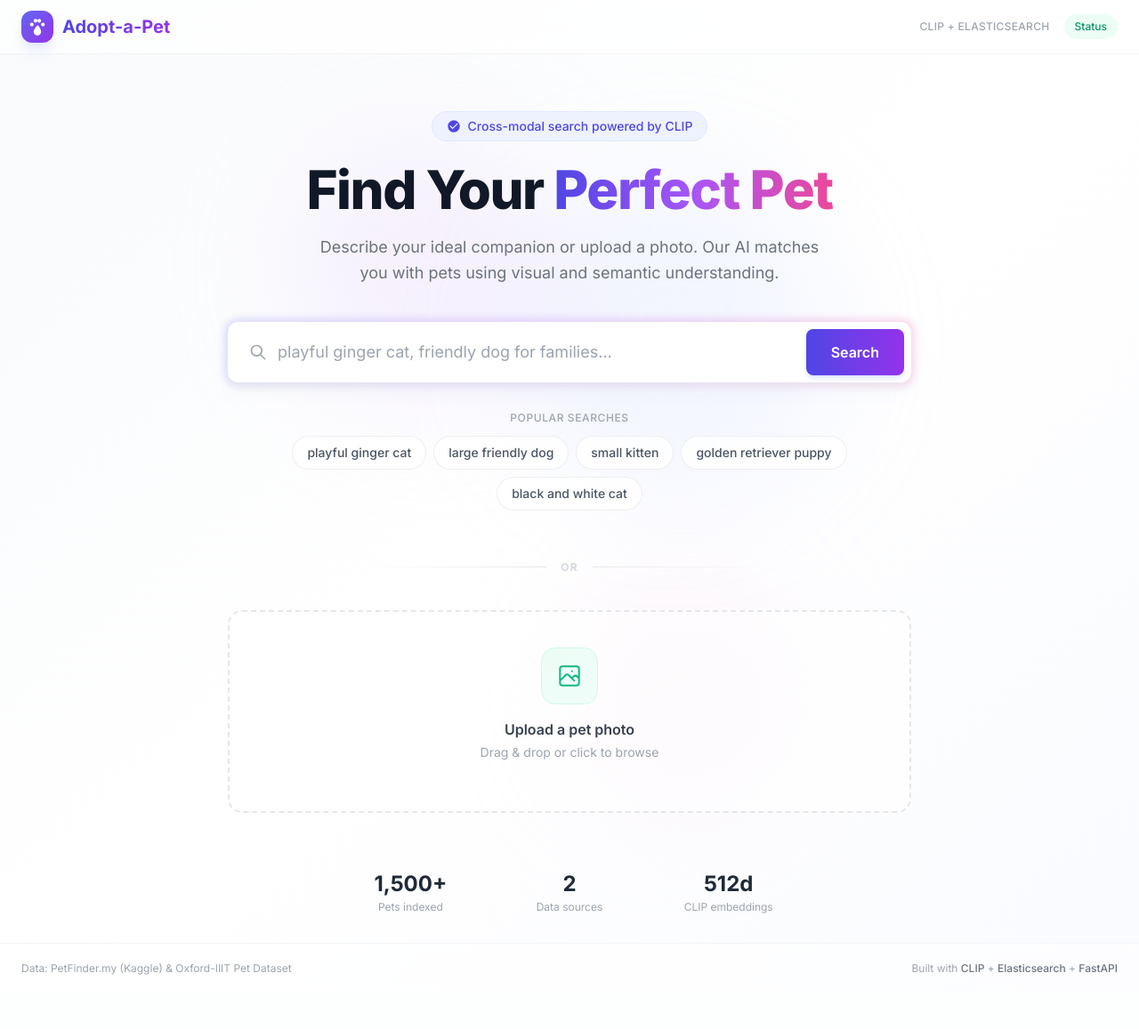
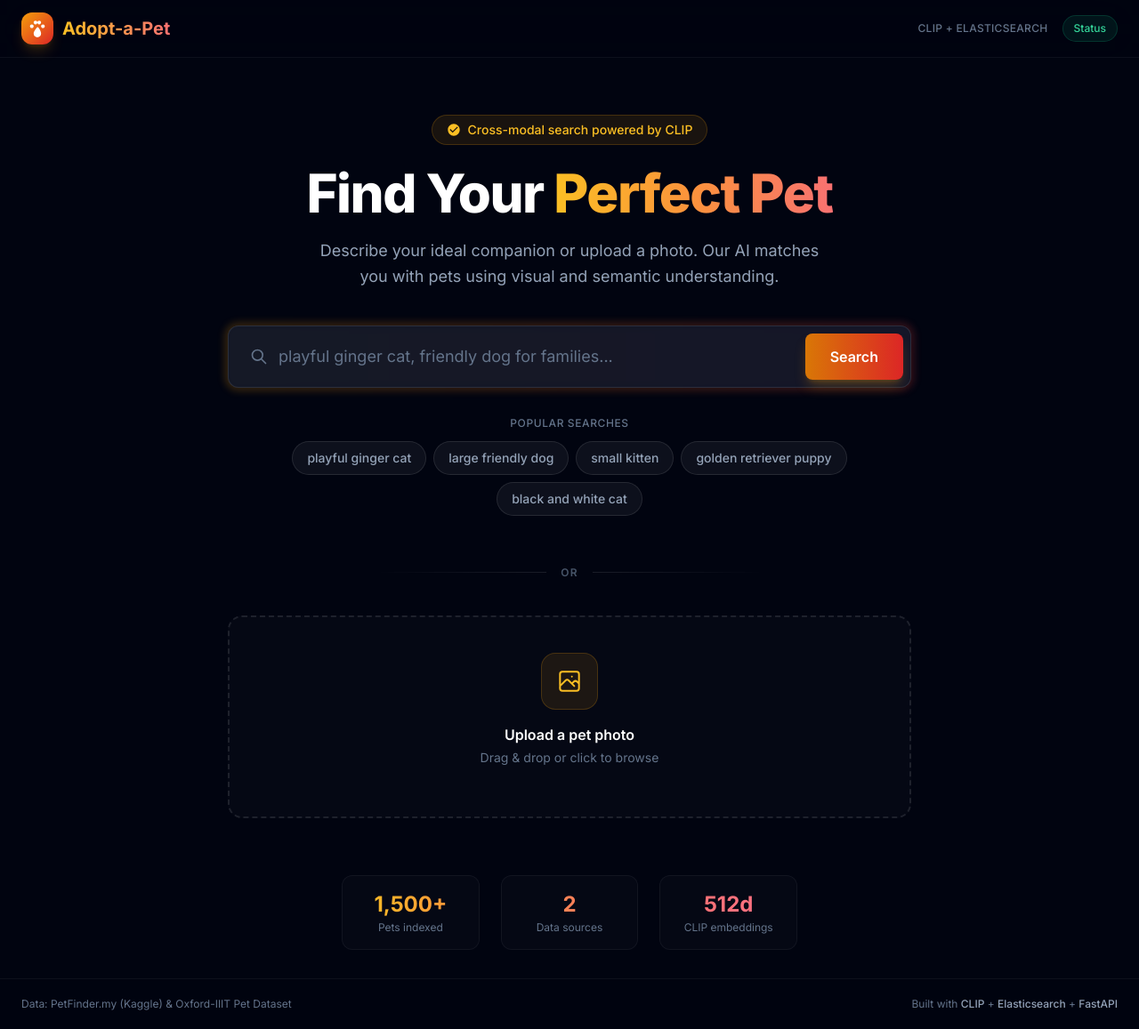
Before and after one commit to danbello1795/adopt-a-pet, a FastAPI app: page / in a window 1280 px wide. Shown: the whole page at 89% size. Before the commit the page ends 1096 px from the top, so only its background shows below. Run offline with FastAPI, Linux system fonts and the light colour scheme; parts of the project's set-up code (start-up, migrations or seed data) failed here and were passed over; some libraries are stand-ins or nearby versions.

Commit message:
feat: Introduce core frontend UI for pet adoption search, comprising base, home, and results templates with styling and animations.

```diff
--- a/src/api/templates/base.html
+++ b/src/api/templates/base.html
@@ -14,46 +14,67 @@
             theme: {
                 extend: {
                     fontFamily: { sans: ['Inter', 'system-ui', 'sans-serif'] },
+                    colors: {
+                        dark: {
+                            50: '#f8fafc',
+                            100: '#f1f5f9',
+                            200: '#e2e8f0',
+                            300: '#94a3b8',
+                            400: '#64748b',
+                            500: '#475569',
+                            600: '#334155',
+                            700: '#1e293b',
+                            800: '#0f172a',
+                            900: '#020617',
+                            950: '#010410',
+                        }
+                    }
                 }
             }
         }
     </script>
 </head>
-<body class="bg-gradient-to-br from-slate-50 via-white to-indigo-50/30 min-h-screen font-sans">
-    <nav class="sticky top-0 z-50 backdrop-blur-lg bg-white/70 border-b border-gray-200/50">
-        <div class="max-w-7xl mx-auto px-6 py-3 flex items-center justify-between">
+<body class="bg-dark-950 min-h-screen font-sans text-gray-200 flex flex-col">
+    <!-- Ambient background glow -->
+    <div class="fixed inset-0 -z-10 overflow-hidden">
+        <div class="absolute top-0 left-1/4 w-[600px] h-[600px] bg-amber-600/8 rounded-full blur-[120px] animate-glow"></div>
+        <div class="absolute bottom-0 right-1/4 w-[500px] h-[500px] bg-red-600/8 rounded-full blur-[120px] animate-glow-delayed"></div>
+    </div>
+
+    <nav class="sticky top-0 z-50 backdrop-blur-xl bg-dark-950/70 border-b border-white/5">
+        <div class="max-w-7xl mx-auto px-6 py-3.5 flex items-center justify-between">
             <a href="/" class="flex items-center gap-2.5 group">
-                <div class="w-9 h-9 bg-gradient-to-br from-indigo-500 to-purple-600 rounded-xl flex items-center justify-center shadow-lg shadow-indigo-200/50 group-hover:shadow-indigo-300/70 transition-all duration-300 group-hover:scale-105">
+                <div class="w-9 h-9 bg-gradient-to-br from-amber-500 to-red-600 rounded-xl flex items-center justify-center shadow-lg shadow-amber-500/20 group-hover:shadow-amber-500/40 transition-all duration-300 group-hover:scale-105">
                     <svg class="w-5 h-5 text-white" fill="currentColor" viewBox="0 0 24 24">
                         <path d="M4.5 11.5c-1.4 0-2.5-1.1-2.5-2.5S3.1 6.5 4.5 6.5 7 7.6 7 9s-1.1 2.5-2.5 2.5zm5-5C8.1 6.5 7 5.4 7 4s1.1-2.5 2.5-2.5S12 2.6 12 4s-1.1 2.5-2.5 2.5zm5 0C13.1 6.5 12 5.4 12 4s1.1-2.5 2.5-2.5S17 2.6 17 4s-1.1 2.5-2.5 2.5zm5 5c-1.4 0-2.5-1.1-2.5-2.5s1.1-2.5 2.5-2.5S22 7.6 22 9s-1.1 2.5-2.5 2.5zM12 24c-2.8 0-5-2.2-5-5 0-3 3.5-7.2 4.6-8.4.4-.4 1-.4 1.4-.1l.1.1C14.5 11.8 17 16 17 19c0 2.8-2.2 5-5 5z"/>
                     </svg>
                 </div>
-                <span class="text-xl font-bold bg-gradient-to-r from-indigo-600 to-purple-600 bg-clip-text text-transparent">
+                <span class="text-xl font-bold bg-gradient-to-r from-amber-400 to-red-400 bg-clip-text text-transparent">
                     Adopt-a-Pet
                 </span>
             </a>
             <div class="flex items-center gap-4">
-                <span class="hidden sm:block text-xs font-medium text-gray-400 tracking-wide uppercase">CLIP + Elasticsearch</span>
-                <a href="/health" class="text-xs px-3 py-1.5 rounded-full bg-emerald-50 text-emerald-600 font-medium hover:bg-emerald-100 transition-colors">
+                <span class="hidden sm:block text-xs font-medium text-dark-400 tracking-wide uppercase">CLIP + Elasticsearch</span>
+                <a href="/health" class="text-xs px-3 py-1.5 rounded-full bg-emerald-500/10 text-emerald-400 font-medium hover:bg-emerald-500/20 transition-colors border border-emerald-500/20">
                     Status
                 </a>
             </div>
         </div>
     </nav>
 
-    <main class="max-w-7xl mx-auto px-6 py-8">
+    <main class="max-w-7xl mx-auto px-6 py-8 flex-1">
         {% block content %}{% endblock %}
     </main>
 
-    <footer class="mt-auto border-t border-gray-100 bg-white/50 backdrop-blur-sm">
+    <footer class="border-t border-white/5 bg-dark-950/80 backdrop-blur-sm">
         <div class="max-w-7xl mx-auto px-6 py-5 flex flex-col sm:flex-row items-center justify-between gap-2">
-            <p class="text-xs text-gray-400">
+            <p class="text-xs text-dark-400">
                 Data: PetFinder.my (Kaggle) &amp; Oxford-IIIT Pet Dataset
             </p>
-            <p class="text-xs text-gray-400">
-                Built with <span class="font-medium text-gray-500">CLIP</span> +
-                <span class="font-medium text-gray-500">Elasticsearch</span> +
-                <span class="font-medium text-gray-500">FastAPI</span>
+            <p class="text-xs text-dark-400">
+                Built with <span class="font-medium text-dark-300">CLIP</span> +
+                <span class="font-medium text-dark-300">Elasticsearch</span> +
+                <span class="font-medium text-dark-300">FastAPI</span>
             </p>
         </div>
     </footer>
--- a/src/api/templates/home.html
+++ b/src/api/templates/home.html
@@ -4,33 +4,27 @@
 {% block content %}
 <!-- Hero Section -->
 <div class="relative mt-8 mb-16">
-    <div class="absolute inset-0 -z-10">
-        <div class="absolute top-10 left-1/4 w-72 h-72 bg-purple-200/30 rounded-full blur-3xl animate-float"></div>
-        <div class="absolute top-20 right-1/4 w-96 h-96 bg-indigo-200/20 rounded-full blur-3xl animate-float-delayed"></div>
-        <div class="absolute bottom-0 left-1/2 w-64 h-64 bg-pink-200/20 rounded-full blur-3xl animate-float"></div>
-    </div>
-
     <div class="max-w-3xl mx-auto text-center">
-        <div class="inline-flex items-center gap-2 px-4 py-1.5 rounded-full bg-indigo-50 border border-indigo-100 text-indigo-600 text-sm font-medium mb-6 animate-fade-in">
+        <div class="inline-flex items-center gap-2 px-4 py-1.5 rounded-full bg-amber-500/10 border border-amber-500/20 text-amber-400 text-sm font-medium mb-6 animate-fade-in">
             <svg class="w-4 h-4" fill="currentColor" viewBox="0 0 24 24">
                 <path d="M12 2C6.48 2 2 6.48 2 12s4.48 10 10 10 10-4.48 10-10S17.52 2 12 2zm-2 15l-5-5 1.41-1.41L10 14.17l7.59-7.59L19 8l-9 9z"/>
             </svg>
             Cross-modal search powered by CLIP
         </div>
 
-        <h1 class="text-5xl sm:text-6xl font-extrabold text-gray-900 mb-5 tracking-tight leading-tight animate-fade-in-up">
+        <h1 class="text-5xl sm:text-6xl font-extrabold text-white mb-5 tracking-tight leading-tight animate-fade-in-up">
             Find Your
-            <span class="bg-gradient-to-r from-indigo-600 via-purple-500 to-pink-500 bg-clip-text text-transparent">
+            <span class="bg-gradient-to-r from-amber-400 via-orange-400 to-red-400 bg-clip-text text-transparent">
                 Perfect Pet
             </span>
         </h1>
 
-        <p class="text-lg text-gray-500 mb-10 max-w-xl mx-auto leading-relaxed animate-fade-in-up-delayed">
+        <p class="text-lg text-dark-300 mb-10 max-w-xl mx-auto leading-relaxed animate-fade-in-up-delayed">
             Describe your ideal companion or upload a photo. Our AI matches you with pets using visual and semantic understanding.
         </p>
 
         {% if error %}
-        <div class="bg-red-50 border border-red-200 text-red-700 px-5 py-3.5 rounded-xl mb-8 inline-flex items-center gap-2 animate-shake">
+        <div class="bg-red-500/10 border border-red-500/20 text-red-400 px-5 py-3.5 rounded-xl mb-8 inline-flex items-center gap-2 animate-shake">
             <svg class="w-5 h-5 flex-shrink-0" fill="currentColor" viewBox="0 0 20 20">
                 <path fill-rule="evenodd" d="M10 18a8 8 0 100-16 8 8 0 000 16zM8.707 7.293a1 1 0 00-1.414 1.414L8.586 10l-1.293 1.293a1 1 0 101.414 1.414L10 11.414l1.293 1.293a1 1 0 001.414-1.414L11.414 10l1.293-1.293a1 1 0 00-1.414-1.414L10 8.586 8.707 7.293z" clip-rule="evenodd"/>
             </svg>
@@ -41,23 +35,23 @@
         <!-- Text Search -->
         <form action="/search" method="get" class="mb-8 animate-fade-in-up-delayed">
             <div class="relative group">
-                <div class="absolute -inset-1 bg-gradient-to-r from-indigo-500 via-purple-500 to-pink-500 rounded-2xl opacity-20 group-hover:opacity-40 blur-sm transition-opacity duration-500"></div>
-                <div class="relative flex gap-2 bg-white rounded-xl shadow-lg shadow-gray-200/50 p-2">
+                <div class="absolute -inset-1 bg-gradient-to-r from-amber-500 via-orange-500 to-red-500 rounded-2xl opacity-20 group-hover:opacity-40 blur-sm transition-opacity duration-500"></div>
+                <div class="relative flex gap-2 bg-dark-800/90 backdrop-blur-sm rounded-xl border border-white/10 p-2">
                     <div class="flex-1 flex items-center gap-3 pl-4">
-                        <svg class="w-5 h-5 text-gray-400 flex-shrink-0" fill="none" stroke="currentColor" viewBox="0 0 24 24">
+                        <svg class="w-5 h-5 text-dark-400 flex-shrink-0" fill="none" stroke="currentColor" viewBox="0 0 24 24">
                             <path stroke-linecap="round" stroke-linejoin="round" stroke-width="2" d="M21 21l-6-6m2-5a7 7 0 11-14 0 7 7 0 0114 0z"/>
                         </svg>
                         <input
                             type="text"
                             name="q"
                             placeholder="playful ginger cat, friendly dog for families..."
-                            class="w-full py-3 text-gray-700 placeholder-gray-400 focus:outline-none text-lg"
+                            class="w-full py-3 bg-transparent text-white placeholder-dark-400 focus:outline-none text-lg"
                             autofocus
                         >
                     </div>
                     <button
                         type="submit"
-                        class="px-7 py-3 bg-gradient-to-r from-indigo-600 to-purple-600 text-white rounded-lg hover:from-indigo-700 hover:to-purple-700 font-semibold shadow-md shadow-indigo-200/50 hover:shadow-lg hover:shadow-indigo-300/50 transition-all duration-300 active:scale-95"
+                        class="px-7 py-3 bg-gradient-to-r from-amber-600 to-red-600 text-white rounded-lg hover:from-amber-500 hover:to-red-500 font-semibold shadow-lg shadow-amber-500/25 hover:shadow-amber-500/40 transition-all duration-300 active:scale-95"
                     >
                         Search
                     </button>
@@ -67,12 +61,12 @@
 
         <!-- Example Queries -->
         <div class="mb-14 animate-fade-in-up-delayed">
-            <p class="text-xs font-medium text-gray-400 uppercase tracking-wider mb-3">Popular searches</p>
+            <p class="text-xs font-medium text-dark-400 uppercase tracking-wider mb-3">Popular searches</p>
             <div class="flex flex-wrap justify-center gap-2">
                 {% for example in ["playful ginger cat", "large friendly dog", "small kitten", "golden retriever puppy", "black and white cat"] %}
                 <a
                     href="/search?q={{ example }}"
-                    class="px-4 py-2 bg-white/80 backdrop-blur-sm text-gray-600 rounded-full text-sm font-medium border border-gray-200/70 hover:border-indigo-300 hover:text-indigo-600 hover:bg-indigo-50/50 hover:shadow-sm transition-all duration-200"
+                    class="px-4 py-2 bg-white/5 backdrop-blur-sm text-dark-300 rounded-full text-sm font-medium border border-white/10 hover:border-amber-500/50 hover:text-amber-400 hover:bg-amber-500/10 hover:shadow-sm hover:shadow-amber-500/10 transition-all duration-200"
                 >
                     {{ example }}
                 </a>
@@ -82,27 +76,27 @@
 
         <!-- Divider -->
         <div class="flex items-center gap-4 mb-10 max-w-md mx-auto">
-            <div class="flex-1 h-px bg-gradient-to-r from-transparent to-gray-200"></div>
-            <span class="text-xs font-semibold text-gray-300 uppercase tracking-widest">or</span>
-            <div class="flex-1 h-px bg-gradient-to-l from-transparent to-gray-200"></div>
+            <div class="flex-1 h-px bg-gradient-to-r from-transparent to-white/10"></div>
+            <span class="text-xs font-semibold text-dark-500 uppercase tracking-widest">or</span>
+            <div class="flex-1 h-px bg-gradient-to-l from-transparent to-white/10"></div>
         </div>
 
         <!-- Image Upload -->
         <form action="/search/image" method="post" enctype="multipart/form-data" class="animate-fade-in-up-delayed">
-            <div id="drop-zone" class="relative border-2 border-dashed border-gray-200 rounded-2xl p-10 hover:border-indigo-400 transition-all duration-300 bg-white/50 backdrop-blur-sm group cursor-pointer"
-                 ondragover="event.preventDefault(); this.classList.add('border-indigo-400', 'bg-indigo-50/30')"
-                 ondragleave="this.classList.remove('border-indigo-400', 'bg-indigo-50/30')"
+            <div id="drop-zone" class="relative border-2 border-dashed border-white/10 rounded-2xl p-10 hover:border-amber-500/40 transition-all duration-300 bg-white/[0.02] backdrop-blur-sm group cursor-pointer"
+                 ondragover="event.preventDefault(); this.classList.add('border-amber-500/50', 'bg-amber-500/5')"
+                 ondragleave="this.classList.remove('border-amber-500/50', 'bg-amber-500/5')"
                  onclick="document.getElementById('file-input').click()">
 
                 <div class="flex flex-col items-center">
-                    <div class="w-16 h-16 mb-4 rounded-2xl bg-gradient-to-br from-emerald-50 to-teal-50 border border-emerald-100 flex items-center justify-center group-hover:scale-110 transition-transform duration-300">
-                        <svg class="w-8 h-8 text-emerald-500" fill="none" stroke="currentColor" viewBox="0 0 24 24">
+                    <div class="w-16 h-16 mb-4 rounded-2xl bg-amber-500/10 border border-amber-500/20 flex items-center justify-center group-hover:scale-110 group-hover:shadow-lg group-hover:shadow-amber-500/10 transition-all duration-300">
+                        <svg class="w-8 h-8 text-amber-400" fill="none" stroke="currentColor" viewBox="0 0 24 24">
                             <path stroke-linecap="round" stroke-linejoin="round" stroke-width="1.5" d="M4 16l4.586-4.586a2 2 0 012.828 0L16 16m-2-2l1.586-1.586a2 2 0 012.828 0L20 14m-6-6h.01M6 20h12a2 2 0 002-2V6a2 2 0 00-2-2H6a2 2 0 00-2 2v12a2 2 0 002 2z"/>
                         </svg>
                     </div>
-                    <p class="text-gray-700 font-semibold mb-1">Upload a pet photo</p>
-                    <p class="text-sm text-gray-400 mb-4">Drag & drop or click to browse</p>
-                    <p id="file-name" class="text-sm text-indigo-600 font-medium hidden"></p>
+                    <p class="text-white font-semibold mb-1">Upload a pet photo</p>
+                    <p class="text-sm text-dark-400 mb-4">Drag & drop or click to browse</p>
+                    <p id="file-name" class="text-sm text-amber-400 font-medium hidden"></p>
                 </div>
 
                 <input
@@ -119,7 +113,7 @@
             <button
                 type="submit"
                 id="upload-btn"
-                class="hidden mt-4 px-8 py-3 bg-gradient-to-r from-emerald-500 to-teal-600 text-white rounded-xl hover:from-emerald-600 hover:to-teal-700 font-semibold shadow-md shadow-emerald-200/50 hover:shadow-lg transition-all duration-300 active:scale-95"
+                class="hidden mt-4 px-8 py-3 bg-gradient-to-r from-amber-500 to-orange-600 text-white rounded-xl hover:from-amber-400 hover:to-orange-500 font-semibold shadow-lg shadow-amber-500/25 hover:shadow-amber-500/40 transition-all duration-300 active:scale-95"
             >
                 Search by Image
             </button>
@@ -129,17 +123,23 @@
 
 <!-- Stats -->
 <div class="grid grid-cols-3 gap-6 max-w-lg mx-auto mt-8">
-    <div class="text-center">
-        <p class="text-2xl font-bold text-gray-800">1,500+</p>
-        <p class="text-xs text-gray-400 mt-0.5">Pets indexed</p>
+    <div class="text-center group">
+        <div class="stat-card rounded-xl p-4 border border-white/5 bg-white/[0.02] hover:bg-white/[0.05] transition-all duration-300">
+            <p class="text-2xl font-bold bg-gradient-to-r from-amber-400 to-orange-400 bg-clip-text text-transparent">1,500+</p>
+            <p class="text-xs text-dark-400 mt-0.5">Pets indexed</p>
+        </div>
     </div>
-    <div class="text-center">
-        <p class="text-2xl font-bold text-gray-800">2</p>
-        <p class="text-xs text-gray-400 mt-0.5">Data sources</p>
+    <div class="text-center group">
+        <div class="stat-card rounded-xl p-4 border border-white/5 bg-white/[0.02] hover:bg-white/[0.05] transition-all duration-300">
+            <p class="text-2xl font-bold bg-gradient-to-r from-orange-400 to-red-400 bg-clip-text text-transparent">2</p>
+            <p class="text-xs text-dark-400 mt-0.5">Data sources</p>
+        </div>
     </div>
-    <div class="text-center">
-        <p class="text-2xl font-bold text-gray-800">512d</p>
-        <p class="text-xs text-gray-400 mt-0.5">CLIP embeddings</p>
+    <div class="text-center group">
+        <div class="stat-card rounded-xl p-4 border border-white/5 bg-white/[0.02] hover:bg-white/[0.05] transition-all duration-300">
+            <p class="text-2xl font-bold bg-gradient-to-r from-red-400 to-rose-400 bg-clip-text text-transparent">512d</p>
+            <p class="text-xs text-dark-400 mt-0.5">CLIP embeddings</p>
+        </div>
     </div>
 </div>
 {% endblock %}
--- a/src/static/style.css
+++ b/src/static/style.css
@@ -1,4 +1,4 @@
-/* Adopt-a-Pet - Custom Styles */
+/* Adopt-a-Pet - Dark Theme Styles */
 
 /* Line clamp utility */
 .line-clamp-3 {
@@ -8,24 +8,26 @@
     overflow: hidden;
 }
 
-/* Floating background blobs */
-@keyframes float {
-    0%, 100% { transform: translateY(0) scale(1); }
-    50% { transform: translateY(-20px) scale(1.05); }
+/* Ambient background glow */
+@keyframes glow {
+    0%, 100% { opacity: 0.6; transform: scale(1) translate(0, 0); }
+    33% { opacity: 0.8; transform: scale(1.1) translate(20px, -10px); }
+    66% { opacity: 0.5; transform: scale(0.95) translate(-10px, 15px); }
 }
 
-@keyframes float-delayed {
-    0%, 100% { transform: translateY(0) scale(1); }
-    50% { transform: translateY(-15px) scale(0.95); }
+@keyframes glow-delayed {
+    0%, 100% { opacity: 0.5; transform: scale(1) translate(0, 0); }
+    33% { opacity: 0.7; transform: scale(1.05) translate(-15px, 10px); }
+    66% { opacity: 0.4; transform: scale(1.1) translate(10px, -20px); }
 }
 
-.animate-float {
-    animation: float 8s ease-in-out infinite;
+.animate-glow {
+    animation: glow 12s ease-in-out infinite;
 }
 
-.animate-float-delayed {
-    animation: float-delayed 10s ease-in-out infinite;
-    animation-delay: 2s;
+.animate-glow-delayed {
+    animation: glow-delayed 15s ease-in-out infinite;
+    animation-delay: 3s;
 }
 
 /* Fade in animations */
@@ -63,7 +65,12 @@
     animation: shake 0.4s ease-in-out;
 }
 
-/* Smooth scrollbar */
+/* Score bar glow effect */
+.glow-bar {
+    box-shadow: 0 0 8px rgba(245, 158, 11, 0.4), 0 0 2px rgba(239, 68, 68, 0.3);
+}
+
+/* Dark scrollbar */
 ::-webkit-scrollbar {
     width: 8px;
 }
@@ -73,12 +80,12 @@
 }
 
 ::-webkit-scrollbar-thumb {
-    background: #d1d5db;
+    background: rgba(255, 255, 255, 0.1);
     border-radius: 4px;
 }
 
 ::-webkit-scrollbar-thumb:hover {
-    background: #9ca3af;
+    background: rgba(255, 255, 255, 0.2);
 }
 
 /* Card stagger animation on results page */
@@ -104,6 +111,15 @@ input:focus-visible {
 
 /* Selection color */
 ::selection {
-    background: rgba(99, 102, 241, 0.15);
+    background: rgba(245, 158, 11, 0.3);
     color: inherit;
 }
+
+/* Stat card hover glow */
+.stat-card {
+    transition: all 0.3s ease;
+}
+
+.stat-card:hover {
+    box-shadow: 0 0 20px rgba(245, 158, 11, 0.08);
+}
```
Also changed, not shown: src/api/templates/results.html (+28 -28 lines).
